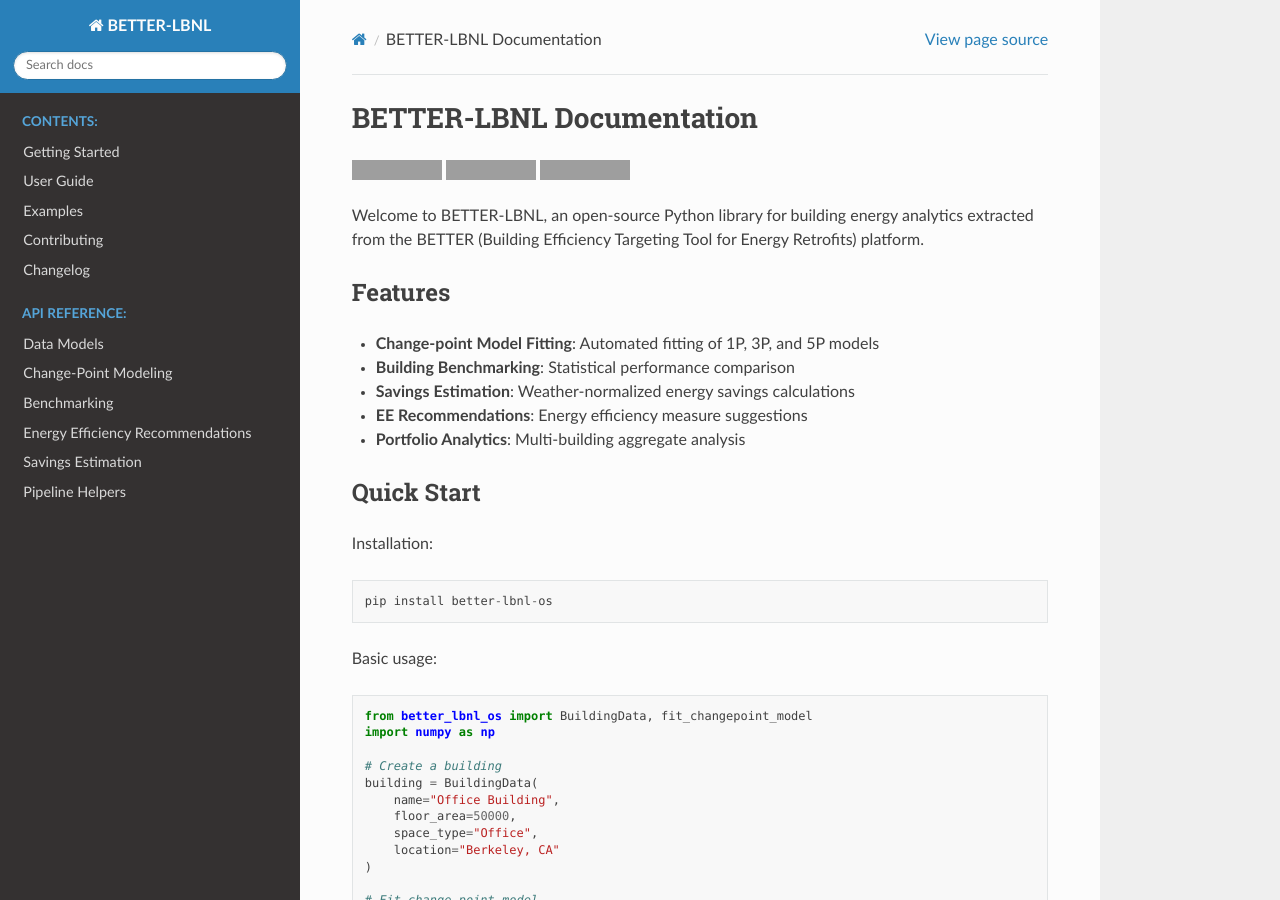
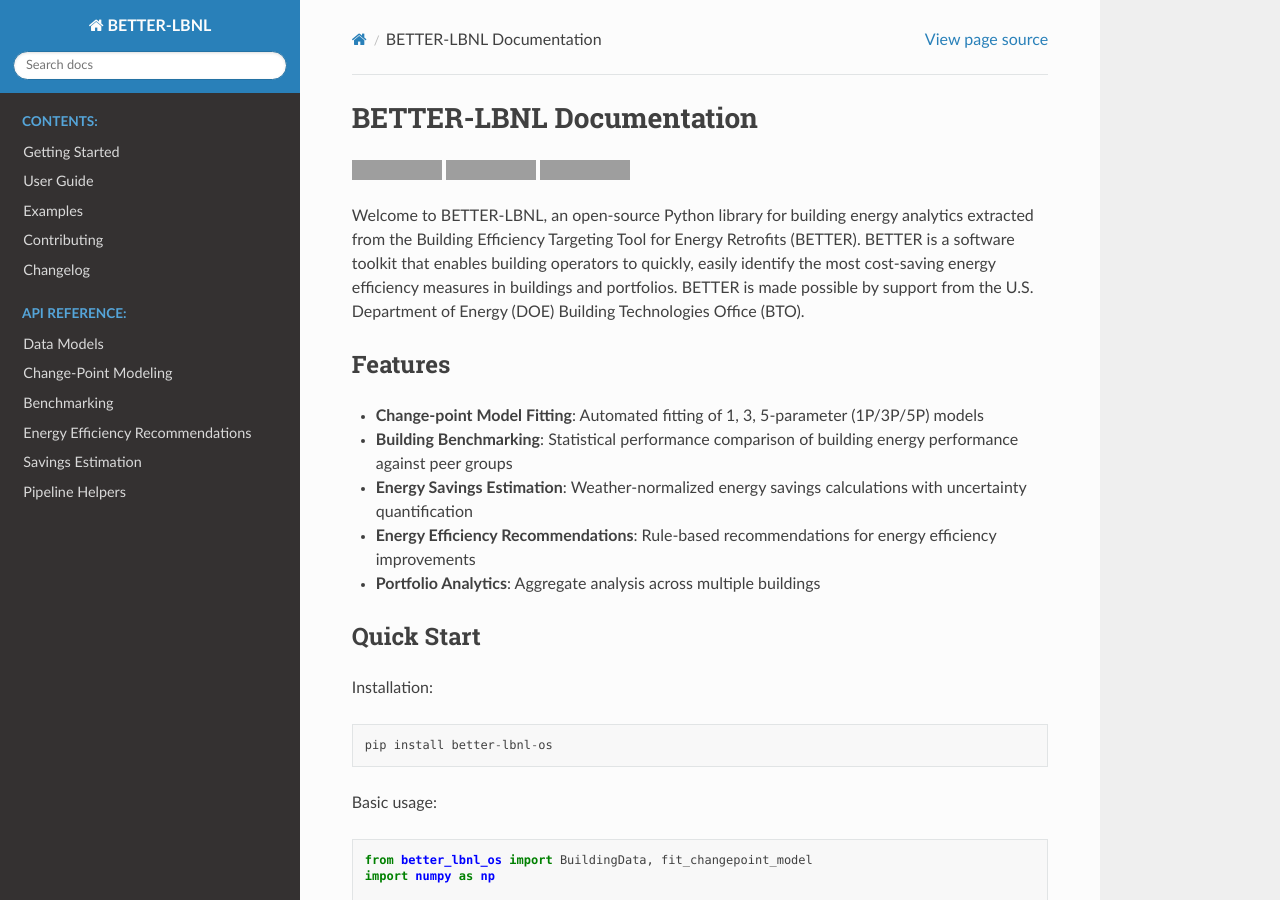
Before and after one commit to LBNL-ETA/better-lbnl-os, a Sphinx documentation site: the page built from docs/index.rst, in a window 1280 px wide and 900 px high. Built offline with Sphinx 7.4.7 and the Read the Docs theme 3.1.0, drawn with Linux system fonts in a browser that asks for light colours; some of the changed text lies outside the part shown; grey boxes are pictures that could not be loaded.

Commit message:
Update documentation for feature descriptions
Revised feature descriptions in README.md and docs/index.rst for clarity and consistency. Expanded introduction in docs/index.rst to provide more context about the BETTER toolkit and its support from DOE BTO.

```diff
--- a/docs/index.rst
+++ b/docs/index.rst
@@ -15,17 +15,16 @@
    :target: https://github.com/LBNL-ETA/better-lbnl/actions
    :alt: CI status
 
-Welcome to BETTER-LBNL, an open-source Python library for building energy analytics extracted from
-the BETTER (Building Efficiency Targeting Tool for Energy Retrofits) platform.
+Welcome to BETTER-LBNL, an open-source Python library for building energy analytics extracted from the Building Efficiency Targeting Tool for Energy Retrofits (BETTER). BETTER is a software toolkit that enables building operators to quickly, easily identify the most cost-saving energy efficiency measures in buildings and portfolios. BETTER is made possible by support from the U.S. Department of Energy (DOE) Building Technologies Office (BTO).
 
 Features
 --------
 
-- **Change-point Model Fitting**: Automated fitting of 1P, 3P, and 5P models
-- **Building Benchmarking**: Statistical performance comparison
-- **Savings Estimation**: Weather-normalized energy savings calculations
-- **EE Recommendations**: Energy efficiency measure suggestions
-- **Portfolio Analytics**: Multi-building aggregate analysis
+- **Change-point Model Fitting**: Automated fitting of 1, 3, 5-parameter (1P/3P/5P) models
+- **Building Benchmarking**: Statistical performance comparison of building energy performance against peer groups
+- **Energy Savings Estimation**: Weather-normalized energy savings calculations with uncertainty quantification
+- **Energy Efficiency Recommendations**: Rule-based recommendations for energy efficiency improvements
+- **Portfolio Analytics**: Aggregate analysis across multiple buildings
 
 Quick Start
 -----------
@@ -75,7 +74,7 @@
    api/savings
    api/pipeline
 
-Indices and tables
+Indices and Tables
 ==================
 
 * :ref:`genindex`
```
Also changed, not shown: README.md (+1 -1 lines).
